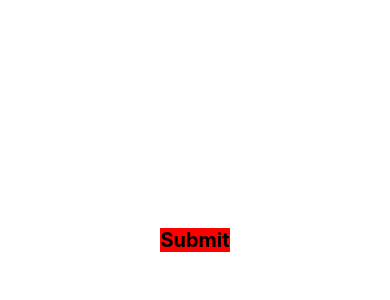
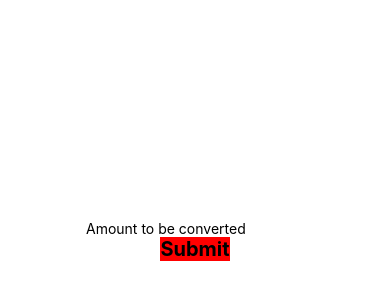
Before and after one commit to Taimoor3059/currencyConverter, a React Native app: screen / in a window 390 px wide. Shown: the part 182-482 px from the top of the page. Built offline with nearby package versions, Linux system fonts and the light colour scheme.

Commit message:
creating the State and the inputValue

```diff
--- a/App.js
+++ b/App.js
@@ -1,14 +1,33 @@
-import React from 'react';
-import { StyleSheet, Text, View, TouchableOpacity } from 'react-native';
+import React, { Component } from 'react';
+import { StyleSheet, Text, View, TouchableOpacity, TextInput } from 'react-native';
 
-export default function App() {
+export default class App extends Component {
+  constructor(props) {
+    super(props);
+    this.state = {
+      inputValue : ""
+    }
+  }
+
+  render() {
     return (
       <View style={styles.container}>
+        <TextInput
+          placeholder = "Amount to be converted"
+          keyboardType = "numeric"
+          value = {this.state.inputValue}
+          selectionColor = "#FFF"
+          onChangeText = { (inputValue) => {this.setState({inputValue})} }
+        />
+
         <TouchableOpacity>
           <Text style={styles.submit}>Submit</Text>
         </TouchableOpacity>
+
       </View>
     );
+  }
+
 }
 
 const styles = StyleSheet.create({
```
Lines whose indentation alone changed are shown as unchanged.
